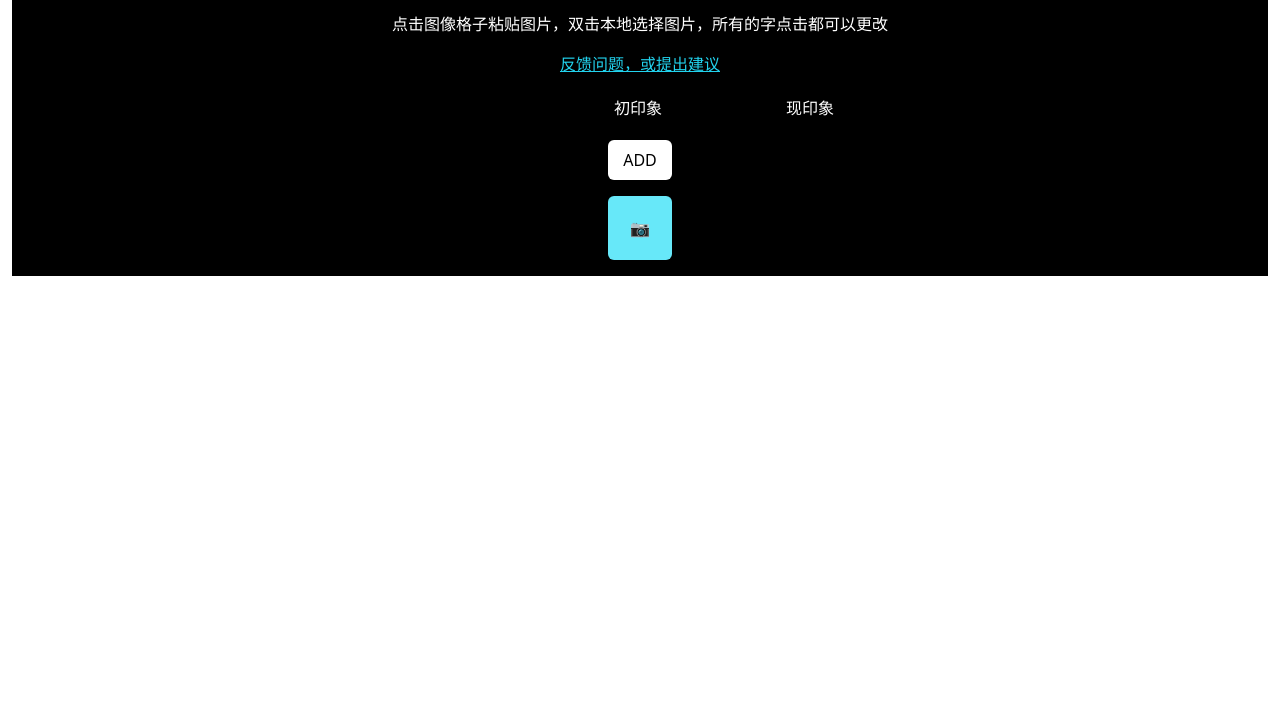
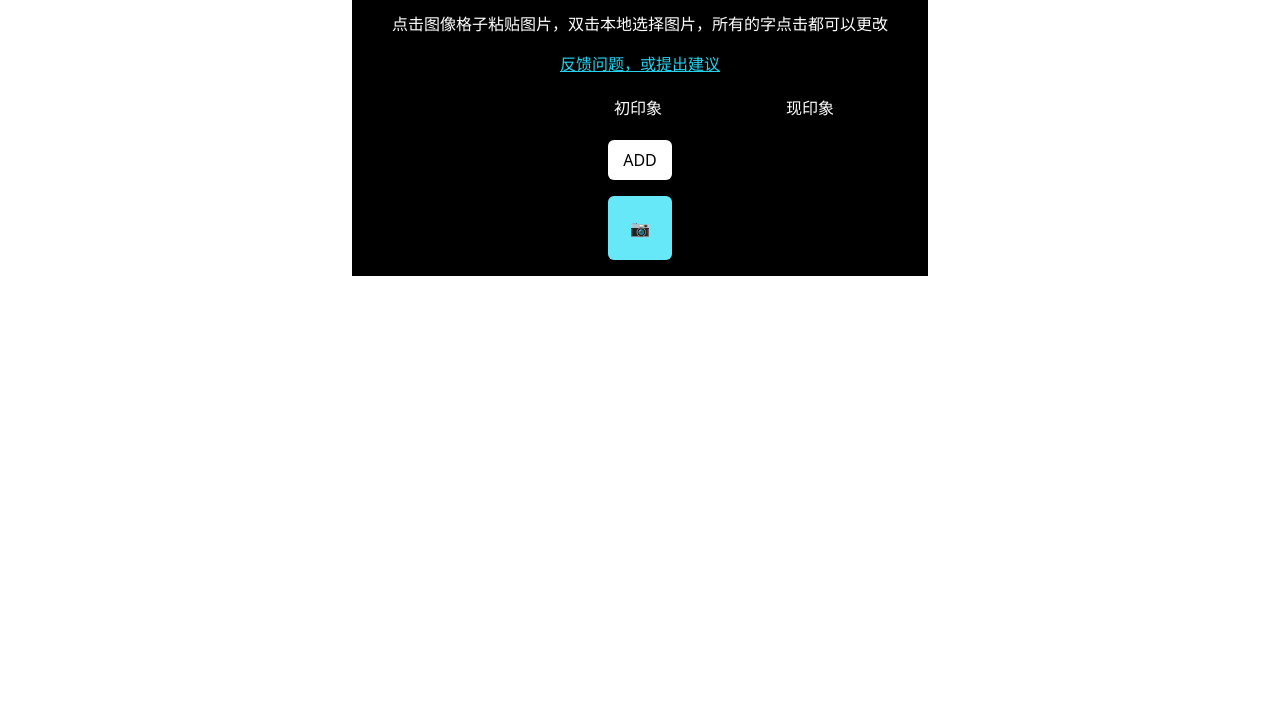
Before and after one commit to RikaCelery/test, a plain HTML site: page memes/impression.html in a window 1280 px wide. Shown: the part 88-800 px from the top of the page. Drawn offline with nearby package versions, Linux system fonts and the light colour scheme.

Commit message:
fit width

```diff
--- a/memes/impression.html
+++ b/memes/impression.html
@@ -10,9 +10,9 @@
     <title>印象</title>
   </head>
 
-  <body class="p-3 text-white">
+  <body class="p-3 text-white flex items-center justify-center">
     <div
-      class="wrapper pb-4 bg-black size-full flex flex-col gap-4 justify-center items-center"
+      class="wrapper pb-4 bg-black w-fit flex flex-col gap-4 justify-center items-center"
     >
       <div
         class="text-white relative leading-loose flex justify-center items-center text-4xl bg-transparent text-center"
```
